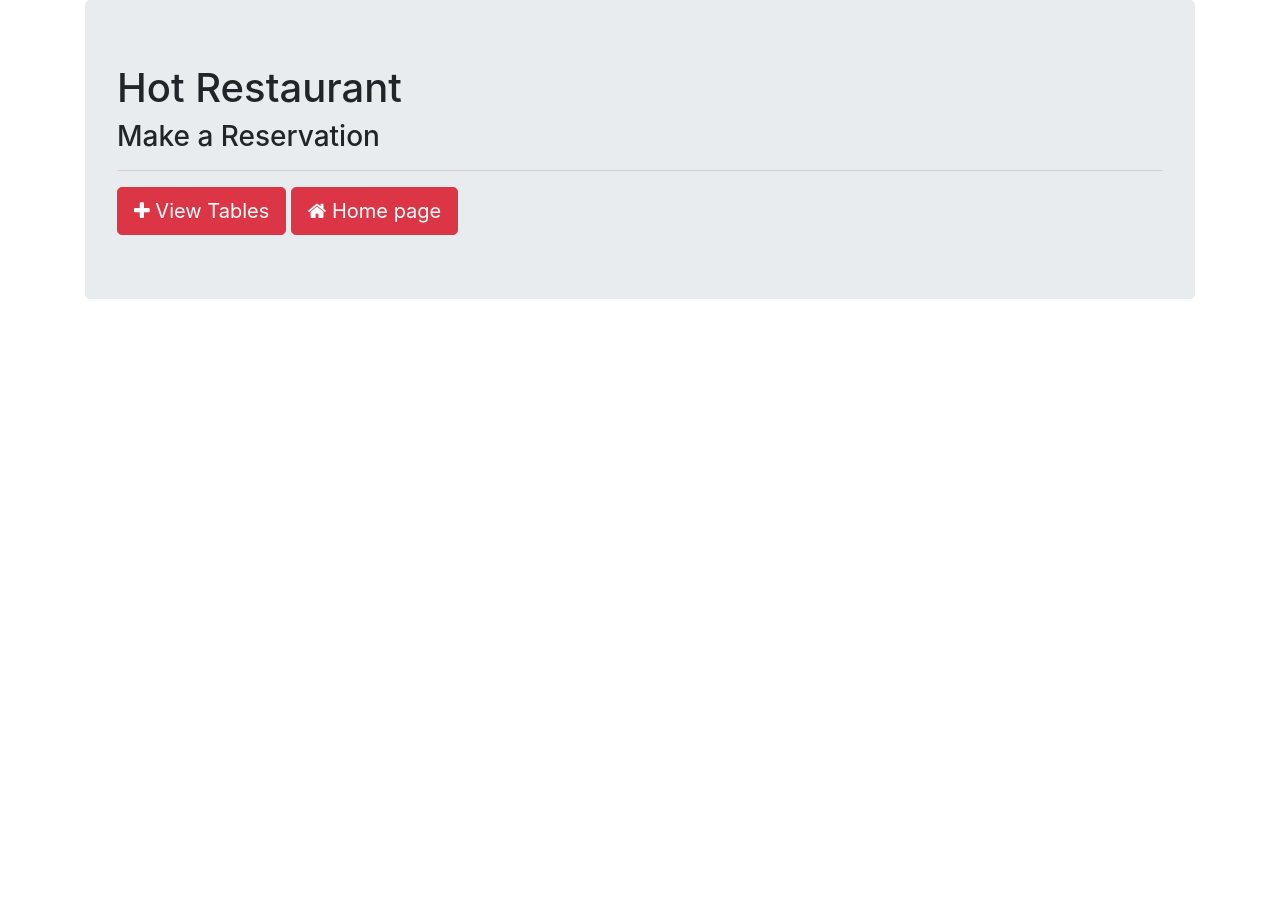
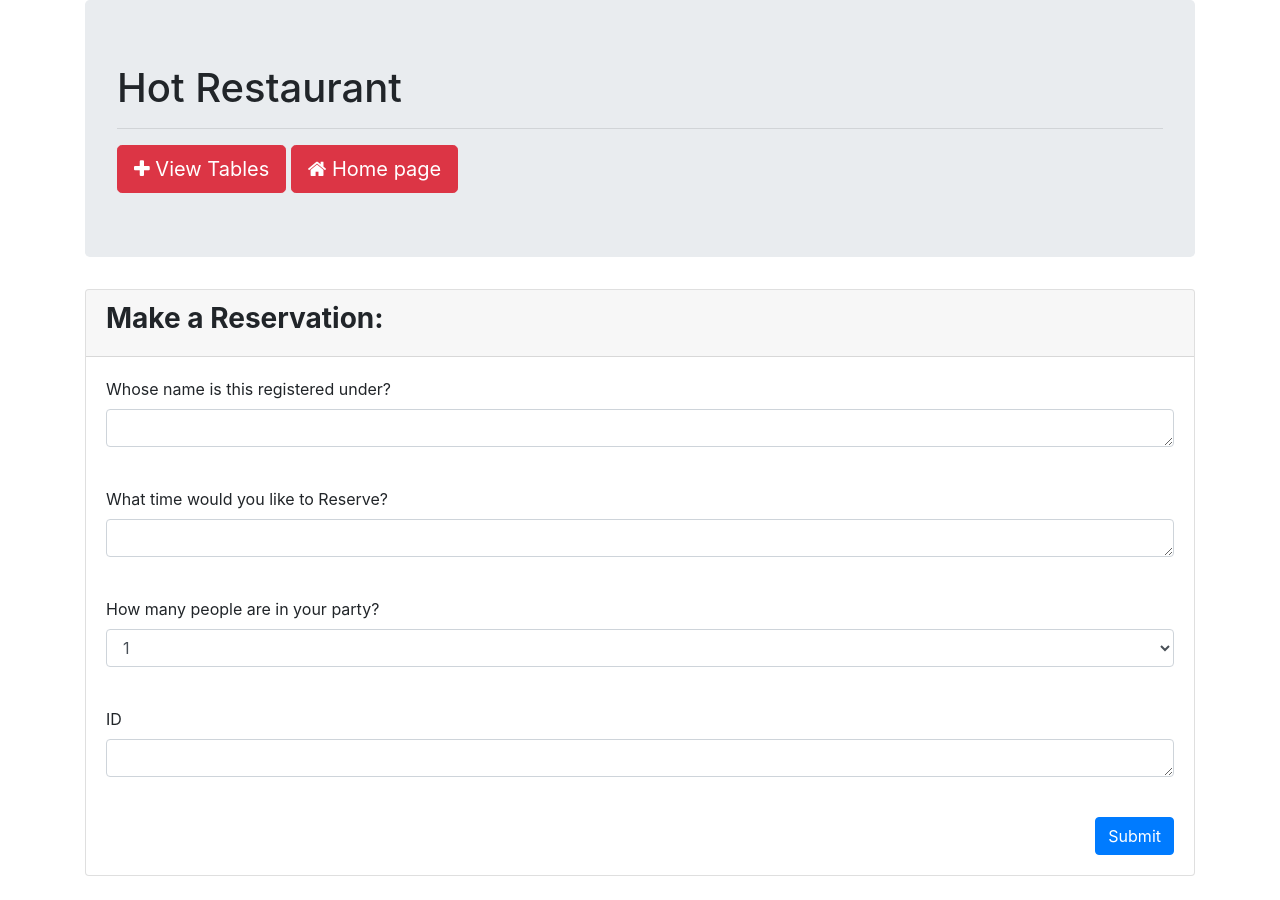
Before and after one commit to Normanlei/HotRestaurant, a plain HTML site: page reservation.html in a window 1280 px wide. Before the commit the page ends 800 px from the top, so only its background shows below. Drawn offline with nearby package versions, Linux system fonts and the light colour scheme.

Commit message:
reservation in progress

```diff
--- a/reservation.html
+++ b/reservation.html
@@ -1,31 +1,81 @@
 <!DOCTYPE html>
 <html lang="en">
+
 <head>
     <meta charset="UTF-8">
     <title>Hot Restaurant</title>
     <!-- Latest compiled and minified CSS & JS -->
-    <link rel="stylesheet"
-      href="https://maxcdn.bootstrapcdn.com/bootstrap/4.0.0/css/bootstrap.min.css">
-    <link rel="stylesheet"
-      href="https://stackpath.bootstrapcdn.com/font-awesome/4.7.0/css/font-awesome.min.css">
+    <link rel="stylesheet" href="https://maxcdn.bootstrapcdn.com/bootstrap/4.0.0/css/bootstrap.min.css">
+    <link rel="stylesheet" href="https://stackpath.bootstrapcdn.com/font-awesome/4.7.0/css/font-awesome.min.css">
     <script src="https://code.jquery.com/jquery.js"></script>
     <script src="https://maxcdn.bootstrapcdn.com/bootstrap/4.0.0/js/bootstrap.min.js"></script>
     <meta name="viewport" content="width=device-width, initial-scale=1.0">
     <meta http-equiv="X-UA-Compatible" content="ie=edge">
     <title>Document</title>
 </head>
+
 <body>
 
-        <div class="container">
-                <div class="jumbotron">
-                  <h1>Hot Restaurant</h1>
-                  <h3>Make a Reservation</h3>
-                  <hr>
+    <div class="container">
+        <div class="jumbotron">
+            <h1>Hot Restaurant</h1>
+            <hr>
+            <a href="/view"><button class="btn btn-danger btn-lg"><span class="fa fa-plus"></span> View
+                    Tables</button></a>
+            <a href="/"><button class="btn btn-danger btn-lg"><span class="fa fa-home"></span> Home page</button></a>
+        </div>
 
-                  <a href="/view"><button class="btn btn-danger btn-lg"><span class="fa fa-plus"></span> View Tables</button></a>
-                  <a href="/"><button class="btn btn-danger btn-lg"><span
-                        class="fa fa-home"></span> Home page</button></a>
+        <div class="row">
+
+            <div class="col-12">
+
+                <div class="card mb-4">
+                    <div class="card-header">
+                        <h3><strong>Make a Reservation:</strong></h3>
+                    </div>
+                    <div class="card-body">
+                        <div class="form-group">
+                            <label for="exampleFormControlTextarea1">Whose name is this registered under?</label>
+                            <textarea class="form-control" id="reservation-name" rows="1"></textarea>
+                          </div>
+                        <br>
+                        <div class="form-group">
+                            <label for="exampleFormControlTextarea2">What time would you like to Reserve?</label>
+                            <textarea class="form-control" id="reservation-time" rows="1"></textarea>
+                          </div>
+                        <br>
+                        <div class="form-group">
+                            <label for="exampleFormControlSelect3">How many people are in your party?</label>
+                            <select class="form-control" id="reservation-size">
+                              <option>1</option>
+                              <option>2</option>
+                              <option>3</option>
+                              <option>4</option>
+                              <option>5</option>
+                              <option>6</option>
+                              <option>7</option>
+                              <option>8</option>
+                            </select>
+                          </div>
+                        <br>
+                        <div class="form-group">
+                            <label for="exampleFormControlTextarea4">ID</label>
+                            <textarea class="form-control" id="reservation-id" rows="1"></textarea>
+                          </div>
+                        <br>
+                        <div class="text-right">
+                            <button type="submit" class="btn btn-primary btn-md" id="register-btn">Submit</button>
+
+                        </div>
+                    </div>
                 </div>
 
+            </div>
+        </div>
+    </div>
+
+
+
 </body>
+
 </html>
```
Also changed, not shown: index.html (+6 -33 lines).
